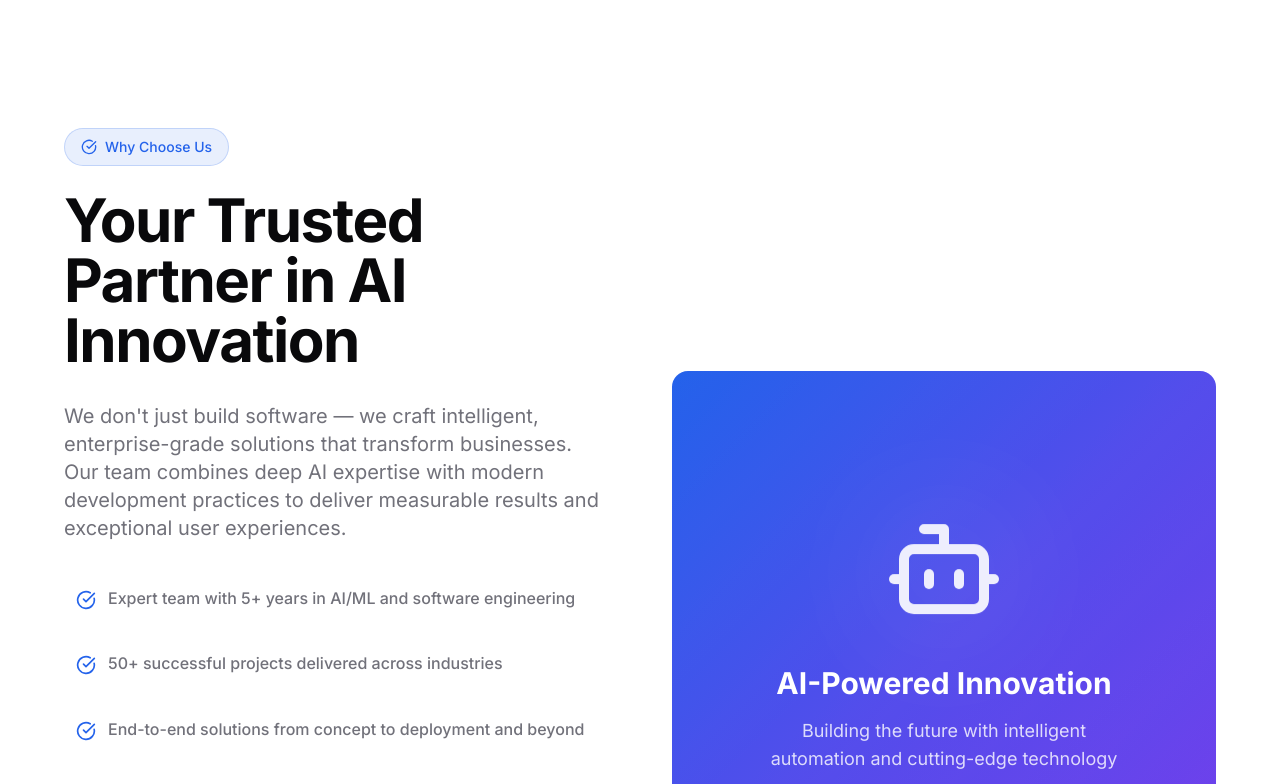
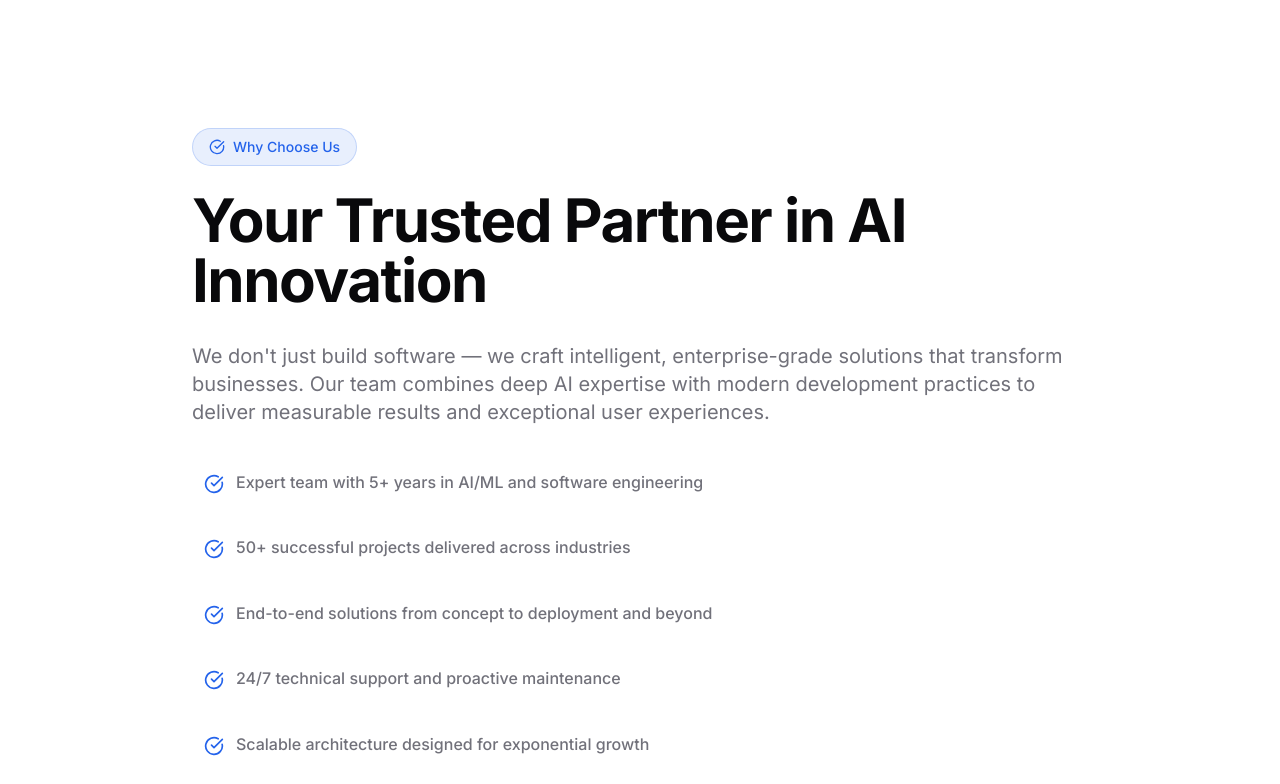
Before and after one commit to vaibhavpoojary/codegraff.github.io, a React (Vite) app: page / in a window 1280 px wide. Shown: the part 4820-5604 px from the top of the page. Built offline with nearby package versions, Linux system fonts and the light colour scheme; the HTML template or start-up script is replaced by a standard one.

Commit message:
Remove AI innovation box

```diff
--- a/src/pages/Home.tsx
+++ b/src/pages/Home.tsx
@@ -272,7 +272,7 @@ const Home = () => {
       <section className="section-padding bg-background">
         <div className="container-padding">
           <div className="max-w-7xl mx-auto">
-            <div className="grid grid-cols-1 lg:grid-cols-2 gap-16 items-center">
+            <div className="max-w-4xl mx-auto">
               <div className="animate-fade-up">
                 <div className="inline-flex items-center space-x-2 bg-primary/10 text-primary px-4 py-2 rounded-full text-sm font-medium border border-primary/20 mb-6">
                   <CheckCircle size={16} />
@@ -313,21 +313,6 @@ const Home = () => {
                 </div>
               </div>
 
-              <div className="relative animate-fade-up" style={{ animationDelay: '200ms' }}>
-                <div className="relative aspect-square bg-gradient-hero rounded-2xl overflow-hidden group">
-                  <div className="absolute inset-0 bg-gradient-to-br from-primary/20 via-accent/20 to-primary/20 animate-pulse" />
-                  <div className="relative h-full flex flex-col items-center justify-center text-center text-primary-foreground p-8">
-                    <div className="mb-8 relative">
-                      <div className="absolute inset-0 bg-primary-foreground/10 rounded-full blur-3xl" />
-                      <Bot size={120} className="relative mx-auto opacity-90 animate-float" />
-                    </div>
-                    <h3 className="text-3xl font-bold mb-4">AI-Powered Innovation</h3>
-                    <p className="text-lg text-primary-foreground/80 max-w-sm">
-                      Building the future with intelligent automation and cutting-edge technology
-                    </p>
-                  </div>
-                </div>
-              </div>
             </div>
           </div>
         </div>
```
